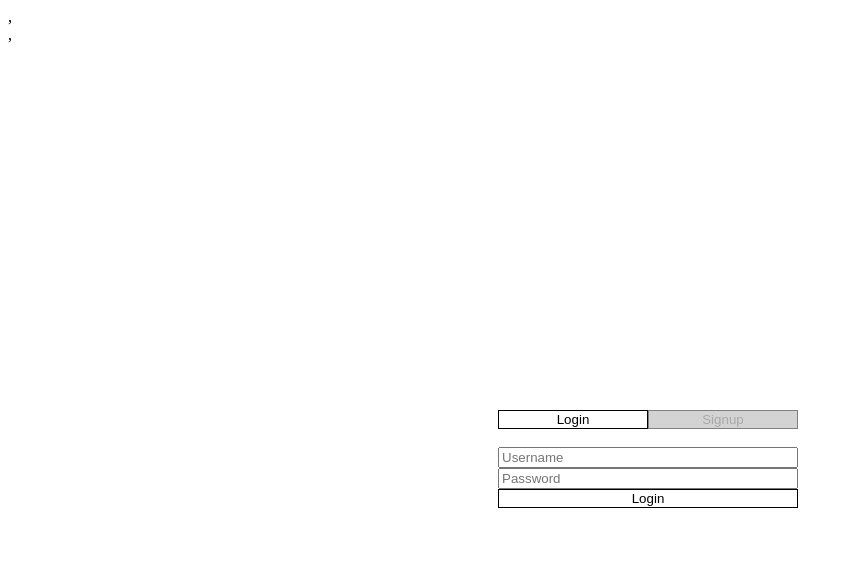
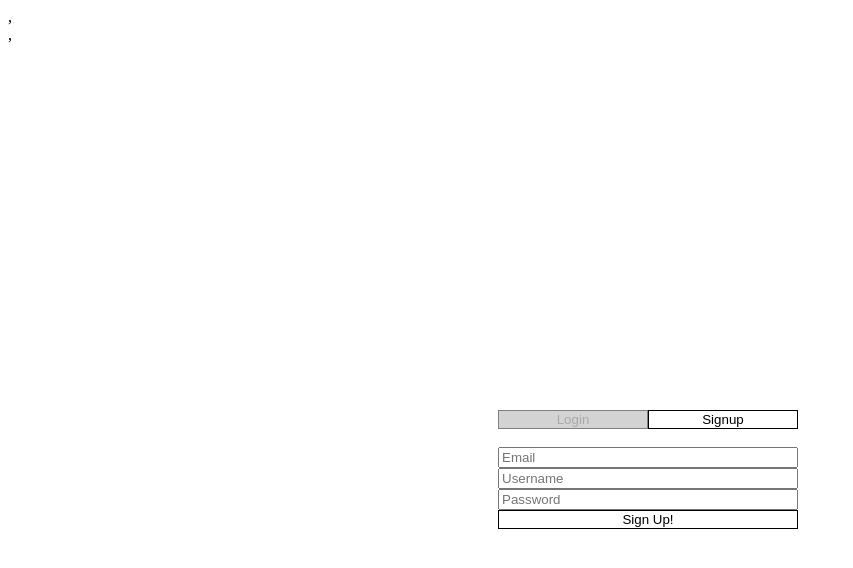
Before and after one commit to snoozzze-team/frontend, a React (Create React App) app: page /signup in a window 1280 px wide. Shown: the top 568 px of the page, without its empty margins (0-853 px from the left). Built offline with nearby package versions, Linux system fonts and the light colour scheme.

Commit message:
use NavLinks and pass props to login/register

```diff
--- a/src/components/AuthModal.js
+++ b/src/components/AuthModal.js
@@ -1,14 +1,15 @@
 import React, { useState } from "react"
 import styled from "styled-components"
+import { NavLink } from "react-router-dom"
 import Login from "./Login"
 import Register from "./Register"
 
-export default function AuthModal() {
+export default function AuthModal({ isLogin, ...props }) {
   const Style = styled.div`
     position: fixed;
     width: 100%;
     height: 100%;
-    div > button {
+    div  button {
       border: 1px solid gray;
       background-color: lightgray;
       color: darkgray;
@@ -43,25 +44,18 @@ export default function AuthModal() {
     }
   `
 
-  const [isSignup, setIsSignup] = useState(false)
   return (
     <Style>
       <div>
         <div>
-          <button
-            onClick={() => setIsSignup(false)}
-            disabled={isSignup === false}
-          >
-            Login
-          </button>
-          <button
-            onClick={() => setIsSignup(true)}
-            disabled={isSignup === true}
-          >
-            Signup
-          </button>
+          <NavLink to="/">
+            <button disabled={isLogin}>Login</button>
+          </NavLink>
+          <NavLink to="/signup">
+            <button disabled={!isLogin}>Signup</button>
+          </NavLink>
         </div>
-        {isSignup ? <Register /> : <Login />}
+        {!isLogin ? <Register {...props}/> : <Login {...props} />}
       </div>
     </Style>
   )
```
